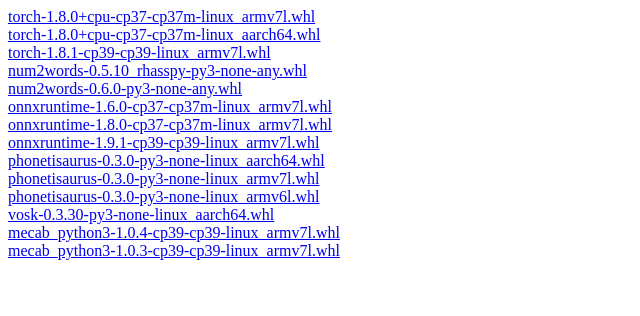
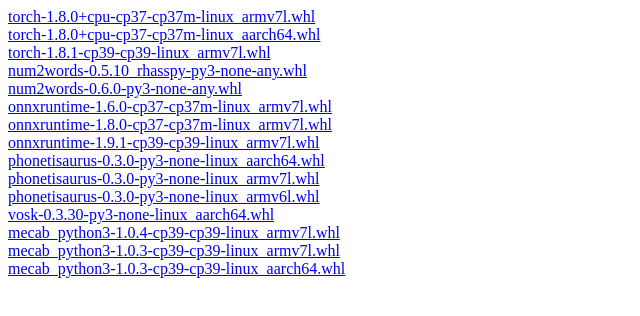
Before and after one commit to synesthesiam/prebuilt-apps, a plain HTML site: page index.html in a window 1280 px wide. Shown: the whole page, without its empty margins (0-640 px from the left). Drawn offline with Linux system fonts and the light colour scheme.

Commit message:
Update index.html

```diff
--- a/index.html
+++ b/index.html
@@ -12,3 +12,4 @@
 <a href="https://github.com/synesthesiam/prebuilt-apps/releases/download/v1.0/vosk-0.3.30-py3-none-linux_aarch64.whl">vosk-0.3.30-py3-none-linux_aarch64.whl</a><br>
 <a href="https://github.com/synesthesiam/prebuilt-apps/releases/download/v1.0/mecab_python3-1.0.4-cp39-cp39-linux_armv7l.whl">mecab_python3-1.0.4-cp39-cp39-linux_armv7l.whl</a><br>
 <a href="https://github.com/synesthesiam/prebuilt-apps/releases/download/v1.0/mecab_python3-1.0.3-cp39-cp39-linux_armv7l.whl">mecab_python3-1.0.3-cp39-cp39-linux_armv7l.whl</a><br>
+<a href="https://github.com/synesthesiam/prebuilt-apps/releases/download/v1.0/mecab_python3-1.0.3-cp39-cp39-linux_aarch64.whl">mecab_python3-1.0.3-cp39-cp39-linux_aarch64.whl</a><br>
```
